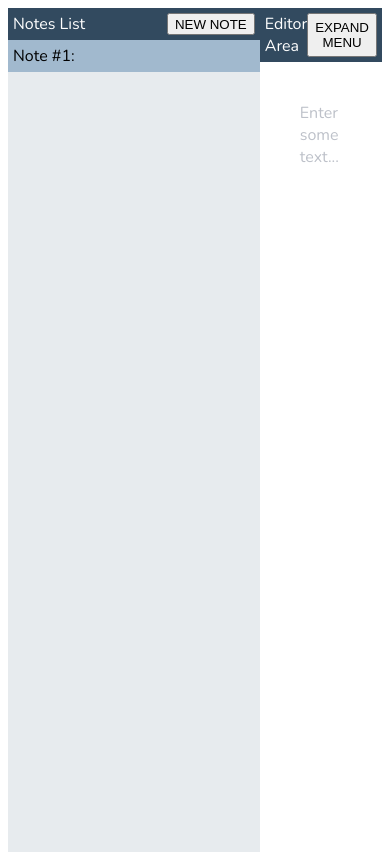
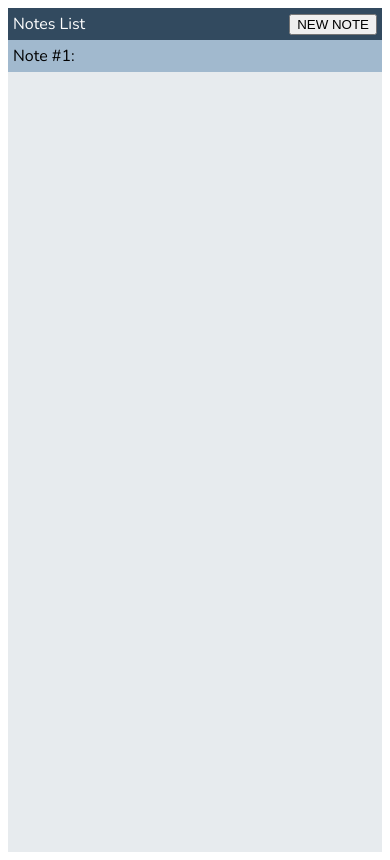
Before and after one commit to rickvarela/notelyst-client, a React (Create React App) app: page / in a window 390 px wide. Built offline with nearby package versions, Linux system fonts and the light colour scheme.

Commit message:
Add mobile resize functionality

```diff
--- a/src/App.js
+++ b/src/App.js
@@ -1,5 +1,5 @@
 import styled from 'styled-components'
-import { useState } from 'react'
+import { useState, useEffect } from 'react'
 import { useNoteState } from './util/NoteState'
 
 import { InputArea } from './sections/InputArea'
@@ -14,16 +14,35 @@ const StyledApp = styled.div`
 
 function App() {
   const [editorState, setEditorState, noteState, noteActions] = useNoteState()
-  const [expandState, setExpandState] = useState(true)
+  const [screenState , setScreenState] = useState({
+    isMobile: false,
+    expandMenu: false
+  })
+
+  useEffect(() => {
+
+    const updateWindow = () => {
+      setScreenState(prevState => ({
+        ...prevState,
+        isMobile: window.innerWidth < 800
+      }))
+    }
+
+    window.addEventListener('resize', updateWindow)
+    return () => window.removeEventListener('resize', updateWindow)
+  }, [])
 
   const handelExpand = () => {
-    setExpandState(!expandState)
+    setScreenState(prevState => ({
+      ...prevState,
+      expandMenu: !prevState.expandMenu
+    }))
   }
 
   return (
     <StyledApp>
-      <NotesMenu noteState={noteState} noteActions={noteActions} expandState={expandState} />
-      <InputArea editorState={editorState} setEditorState={setEditorState} handelExpand={handelExpand} />
+      <NotesMenu noteState={noteState} noteActions={noteActions} handelExpand={handelExpand} screenState={screenState} />
+      <InputArea editorState={editorState} setEditorState={setEditorState} handelExpand={handelExpand} screenState={screenState} />
     </StyledApp>
   );
 }
--- a/src/sections/InputArea.js
+++ b/src/sections/InputArea.js
@@ -6,12 +6,14 @@ const StyledInputArea = styled.div`
     background-color: none;
     flex: 1;
     display: flex;
+    width: ${({screenState}) => (screenState.isMobile && screenState.expandMenu ? '100%' : 0 )};
+    overflow: hidden;
     flex-direction: column;
 `
 
-export const InputArea = ({ editorState, setEditorState, handelExpand }) => {
+export const InputArea = ({ editorState, setEditorState, handelExpand, screenState }) => {
     return (
-        <StyledInputArea>
+        <StyledInputArea screenState={screenState}>
             <InputAreaHeader handelExpand={handelExpand} />
             <InputAreaEditor editorState={editorState} setEditorState={setEditorState} />
         </StyledInputArea>
--- a/src/sections/NotesMenu.js
+++ b/src/sections/NotesMenu.js
@@ -3,17 +3,17 @@ import { convertToRaw } from 'draft-js'
 
 const StyledNotesMenu = styled.div`
     background-color: #E7EBEE;
-    width: ${(props) => (props.expandState ? '400px' : 0)};
+    width: ${({screenState}) => (screenState.expandMenu ? 0 : screenState.isMobile ? '100%' : '400px')};
     overflow-x: hidden;
-    opacity: ${(props) => (props.expandState ? '100%' : '0%')};
+    opacity: ${({screenState}) => (screenState.expandMenu ? 0 : '100%')};
     transition: opacity 700ms;
 `
 
-export const NotesMenu = ({ noteState, noteActions, expandState }) => {
+export const NotesMenu = ({ noteState, noteActions, handelExpand, screenState }) => {
 
     return (
-        <StyledNotesMenu expandState={expandState}>
-            <NotesMenuHeader noteActions={noteActions}/>
+        <StyledNotesMenu screenState={screenState}>
+            <NotesMenuHeader noteActions={noteActions} handelExpand={handelExpand} screenState={screenState}/>
             <NotesList noteState={noteState} noteActions={noteActions}/>
         </StyledNotesMenu>
     )
@@ -27,11 +27,14 @@ const StyledNotesHeader = styled.div`
     padding: 5px;
 `
 
-const NotesMenuHeader = ({ noteActions }) => {
+const NotesMenuHeader = ({ noteActions, handelExpand, screenState }) => {
     return (
         <StyledNotesHeader>
             <span>Notes List</span>
-            <button onClick={noteActions.createNote}>NEW NOTE</button>
+            <div>
+                {screenState.isMobile && <button onClick={handelExpand}>CLOSE MENU</button>}
+                <button onClick={noteActions.createNote}>NEW NOTE</button>
+            </div>
         </StyledNotesHeader>
     )
 }
@@ -59,10 +62,11 @@ const StyledNoteItem = styled.div`
     }
 `
 
-const NoteItem = ({ note, noteActions, index }) => {
+const NoteItem = ({ note, noteActions, index, handelExpand }) => {
 
     const handelClick = () => {
         noteActions.changeCurrentNote(note._id)
+        handelExpand()
     }
 
     return (
```
